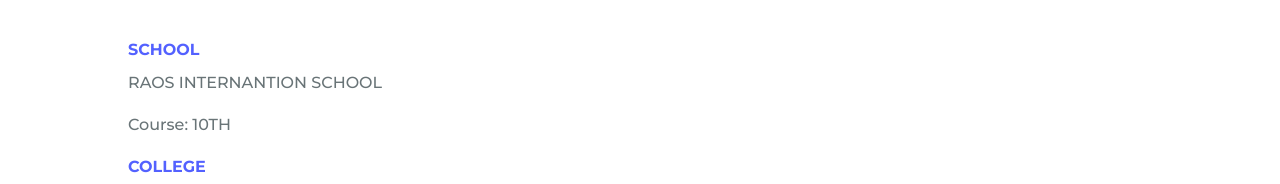
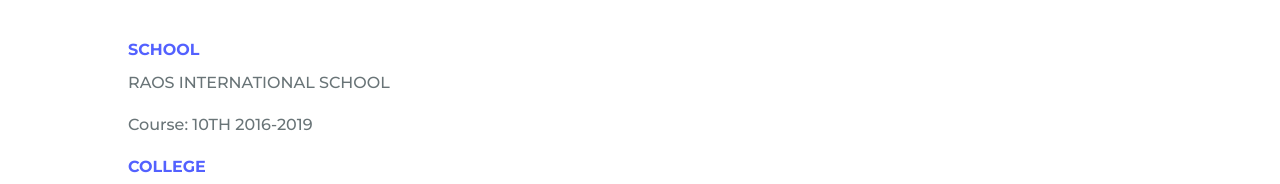
Before and after one commit to revanthbandaru693/bandaru_Revanth.github.io, a plain HTML site: page index.html in a window 1280 px wide. Shown: the part 3012-3196 px from the top of the page. Drawn offline with nearby package versions, Linux system fonts and the light colour scheme.

Commit message:
Update index.html
school changed

```diff
--- a/index.html
+++ b/index.html
@@ -160,8 +160,8 @@
     <div class="education__container bd-grid">
         <div class="education__info">
             <h3 class="education__subtitle">SCHOOL</h3>
-            <span class="education__text">RAOS INTERNANTION SCHOOL </span>
-            <span class="education__text">Course: 10TH </span>
+            <span class="education__text">RAOS INTERNATIONAL SCHOOL </span>
+            <span class="education__text">Course: 10TH 2016-2019  </span>
 
 
             <h3 class="education__subtitle">COLLEGE</h3>
```
